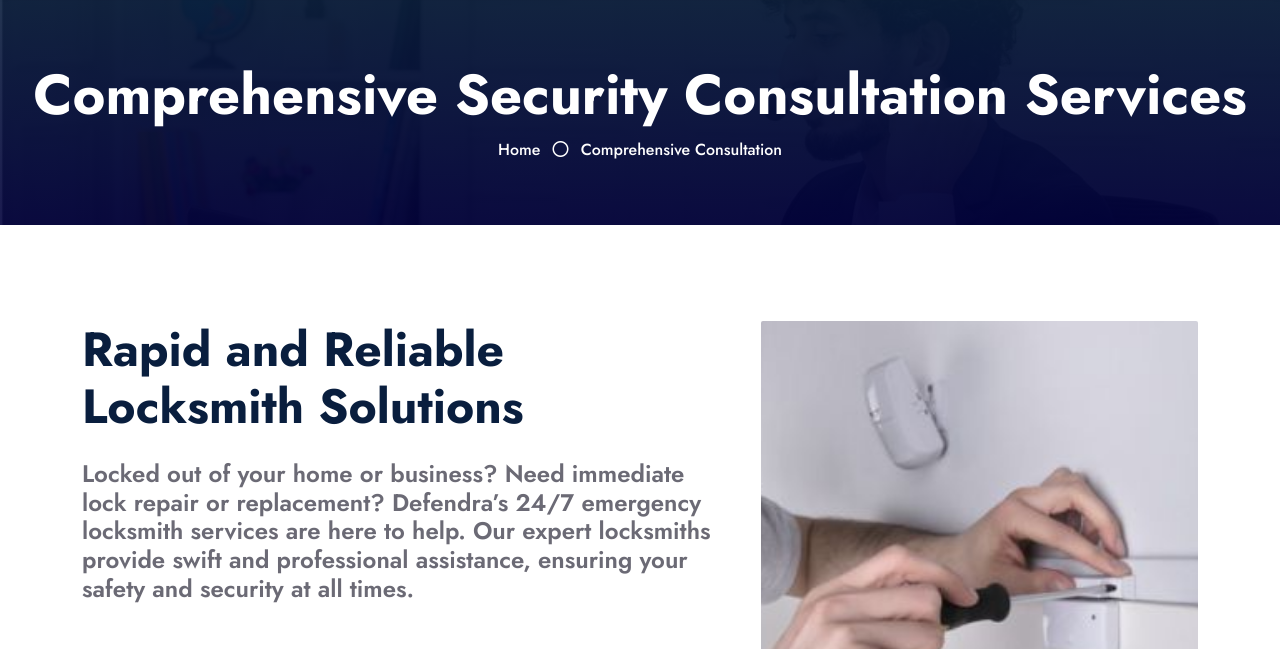
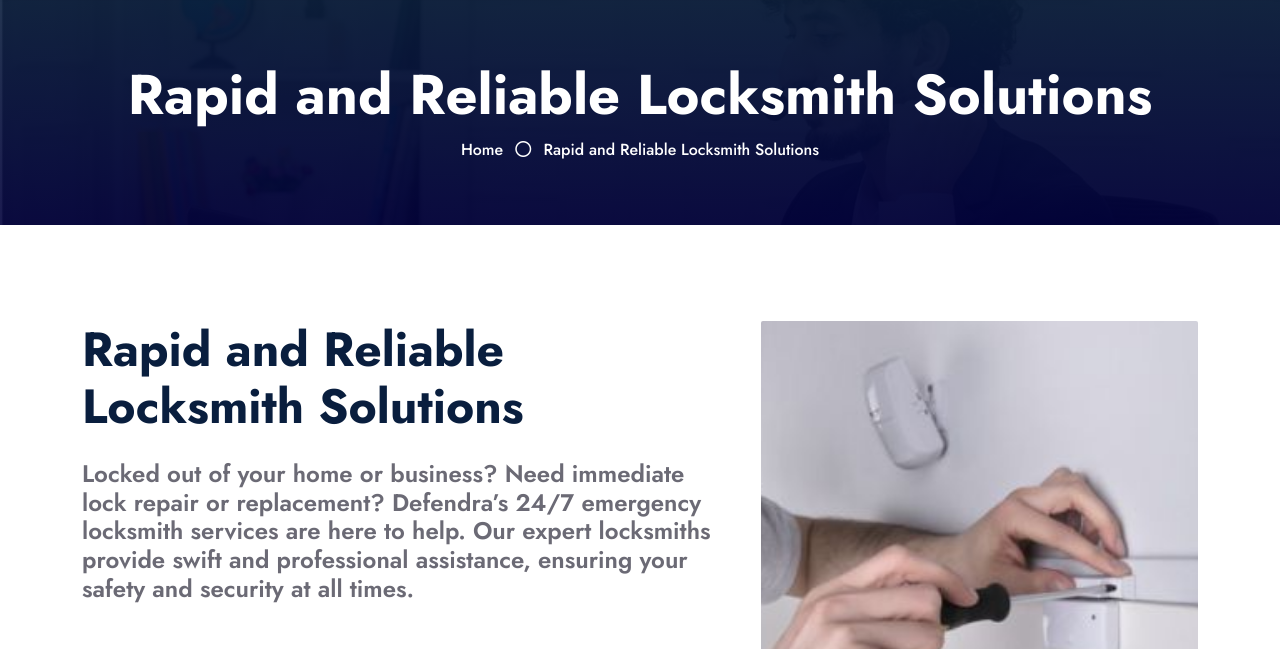
Before and after one commit to Defendra/defendra.github.io, a plain HTML site: page Emergency_Locksmith_Services.html in a window 1280 px wide. Shown: the part 126-775 px from the top of the page. Drawn offline with nearby package versions, Linux system fonts and the light colour scheme.

Commit message:
removing href to wrong service

```diff
--- a/Emergency_Locksmith_Services.html
+++ b/Emergency_Locksmith_Services.html
@@ -130,10 +130,10 @@
         <div class="row py-3">
             <div class="col-12 text-center">
                 <!--bob1-->
-                <h1 class="display-4 text-white animated zoomIn">Comprehensive Security Consultation Services</h1>
+                <h1 class="display-4 text-white animated zoomIn">Rapid and Reliable Locksmith Solutions</h1>
                 <a href="index.html" class="h6 text-white">Home</a>
                 <i class="far fa-circle text-white px-2"></i>
-                <a href="Comprehensive_Security_Consultation.html" class="h6 text-white">Comprehensive Consultation</a>
+                <a class="h6 text-white">Rapid and Reliable Locksmith Solutions</a>
             </div>
         </div>
     </div>
```
